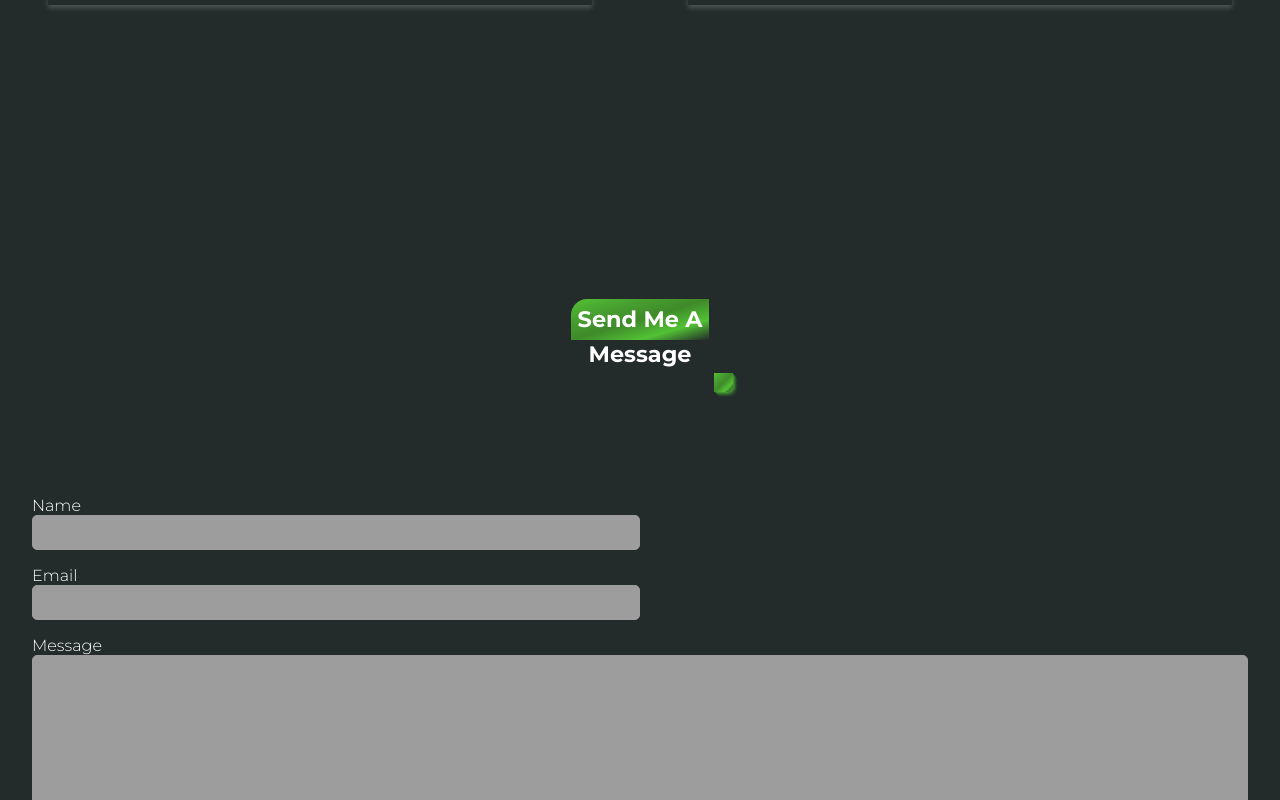
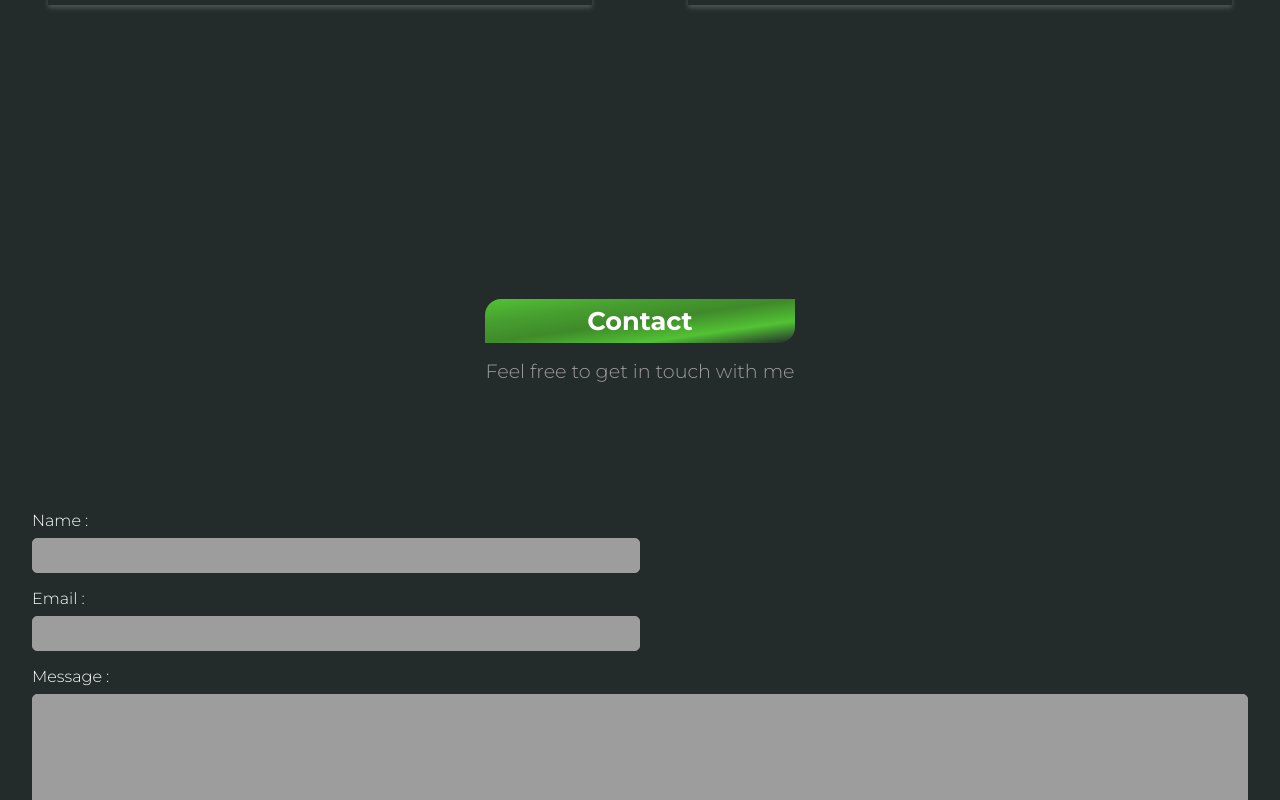
Before and after one commit to GrzegorzKopacki/Portfolio, a React (Vite) app in the folder portfolioPage/: page / in a window 1280 px wide. Shown: the part 4540-5340 px from the top of the page. Built offline with nearby package versions, Linux system fonts and the light colour scheme.

Commit message:
handle changed language in contac form component

```diff
--- a/portfolioPage/src/components/ContactForm/ContactForm.jsx
+++ b/portfolioPage/src/components/ContactForm/ContactForm.jsx
@@ -1,8 +1,9 @@
 import { useRef, useState } from "react";
 import emailjs from "@emailjs/browser";
 import styles from "./ContactForm.module.css";
+import { LANGUAGE } from "../../constants/language";
 
-export function ContactForm() {
+export function ContactForm({ language }) {
 	const form = useRef();
 	const [errors, setErrors] = useState({});
 
@@ -45,20 +46,28 @@ export function ContactForm() {
 		}
 	};
 
+	const selectedLanguage = LANGUAGE.find((lang) => lang.language === language);
+
 	return (
 		<div id="contact" className={styles.formContainer}>
-			<div className={styles.sectionTitle}>
-				<p className={styles.sectionTitleMain}>Send Me A</p>
-				<span className={styles.sectionTitleSub}>Message</span>
-			</div>
+			{selectedLanguage.contact.map((titleLang, index) => (
+				<div key={index} className={styles.sectionTitle}>
+					<p className={styles.sectionTitleMain}>{titleLang.title}</p>
+					<span className={styles.sectionTitleSub}>{titleLang.subtitle}</span>
+				</div>
+			))}
 			<form className={styles.form} ref={form} onSubmit={sendEmail}>
-				<label className={styles.label}>Name</label>
+				<label className={styles.label}>
+					{language === "english" ? "Name :" : "Twoje imię :"}
+				</label>
 				<input className={styles.input} type="text" name="user_name" />
 				{errors.name && <div className={styles.error}>{errors.name}</div>}
-				<label className={styles.label}>Email</label>
+				<label className={styles.label}>Email :</label>
 				<input className={styles.input} type="email" name="user_email" />
 				{errors.email && <div className={styles.error}>{errors.email}</div>}
-				<label className={styles.label}>Message</label>
+				<label className={styles.label}>
+					{language === "english" ? "Message :" : "Twoja wiadomość :"}
+				</label>
 				<textarea className={styles.textarea} name="message" />
 				{errors.message && <div className={styles.error}>{errors.message}</div>}
 				<input className={styles.submit} type="submit" value="Send" />
--- a/portfolioPage/src/components/ContactForm/ContactForm.module.css
+++ b/portfolioPage/src/components/ContactForm/ContactForm.module.css
@@ -49,6 +49,7 @@
 
 .label {
 	margin-top: 1rem;
+	margin-bottom: 0.5rem;
 	color: var(--textColor);
 }
 
@@ -94,8 +95,10 @@
 	font-weight: bold;
 	text-align: center;
 	margin: 10rem auto 5rem auto;
-	position: relative;
 	width: max-content;
+	display: flex;
+	flex-direction: column;
+	gap: 1rem;
 }
 
 .sectionTitleMain {
@@ -103,29 +106,21 @@
 	color: var(--White);
 	padding: 0.4rem;
 	border-top-left-radius: 1rem;
+	border-bottom-right-radius: 1rem;
 }
 
 .sectionTitleSub {
-	color: var(--textColor);
-}
-.sectionTitleMain::after {
-	content: "";
-	height: 1.2rem;
-	width: 1.2rem;
-	position: absolute;
-	bottom: -1.5rem;
-	right: -1.5rem;
-	background: var(--secondary);
-	border-bottom-right-radius: 0.5rem;
-	animation: 1s ease-in-out infinite alternate-reverse squareShadow;
+	color: var(--textLightColor);
+	font-weight: normal;
+	font-size: 1rem;
 }
 
-@keyframes squareShadow {
-	from {
-		box-shadow: var(--shadowAnimationStart);
+@media only screen and (min-width: 1000px) {
+	.sectionTitle {
+		font-size: 1.6rem;
 	}
 
-	to {
-		box-shadow: var(--shadowAnimationEnd);
+	.sectionTitleSub {
+		font-size: 1.2rem;
 	}
 }
--- a/portfolioPage/src/components/Layout/Layout.jsx
+++ b/portfolioPage/src/components/Layout/Layout.jsx
@@ -22,7 +22,7 @@ export function Layout() {
 				<About language={language} />
 				<Skills language={language} />
 				<ProjectsSection language={language} />
-				<ContactForm />
+				<ContactForm language={language} />
 			</MainContent>
 		</>
 	);
--- a/portfolioPage/src/constants/language.js
+++ b/portfolioPage/src/constants/language.js
@@ -38,6 +38,12 @@ export const LANGUAGE = [
 				subtitle: "Oto niektóre z technologii, których używałem ",
 			},
 		],
+		contact: [
+			{
+				title: "Kontakt",
+				subtitle: "Zapraszam do kontaktu ze mną",
+			},
+		],
 	},
 	{
 		language: "english",
@@ -76,5 +82,11 @@ export const LANGUAGE = [
 				subtitle: "Here are some of the technologies I have used ",
 			},
 		],
+		contact: [
+			{
+				title: "Contact",
+				subtitle: "Feel free to get in touch with me",
+			},
+		],
 	},
 ];
```
